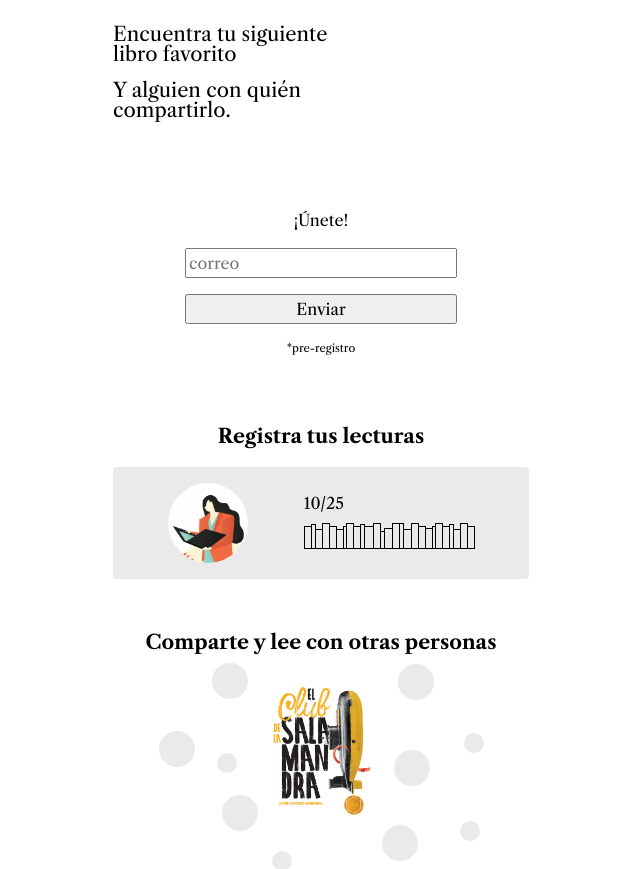
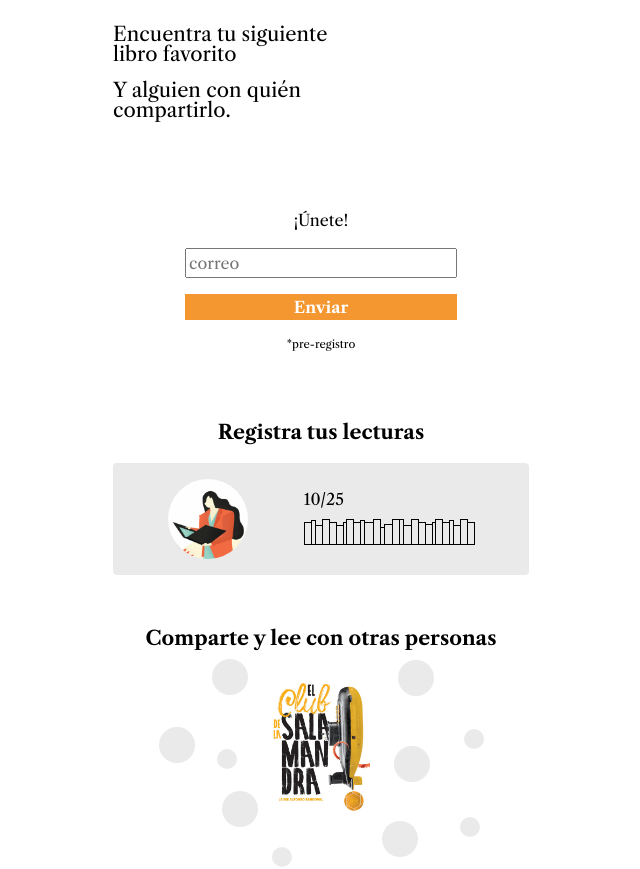
Before and after one commit to alebrij3/lectur, a Next.js app: page / in a window 1280 px wide. Shown: the top 869 px of the page, without its empty margins (319-959 px from the left). Built offline with nearby package versions, Linux system fonts and the light colour scheme.

Commit message:
updates button styles

```diff
--- a/pages/index.js
+++ b/pages/index.js
@@ -40,7 +40,7 @@ export default function Home() {
           >
             <label htmlFor='email'>¡Únete!</label>
             <input id='email' type='email' placeholder='correo'></input>
-            <button>Enviar</button>
+            <button className='btn-primary'>Enviar</button>
             <p style={{ fontSize: '.7rem' }}>*pre-registro</p>
           </form>
         </section>
--- a/styles/globals.css
+++ b/styles/globals.css
@@ -71,3 +71,10 @@ h6 {
 body {
   font-family: 'Libre Caslon Text', serif;
 }
+
+.btn-primary {
+  color: white;
+  background-color: #f49730;
+  border: none;
+  font-weight: bold;
+}
```
